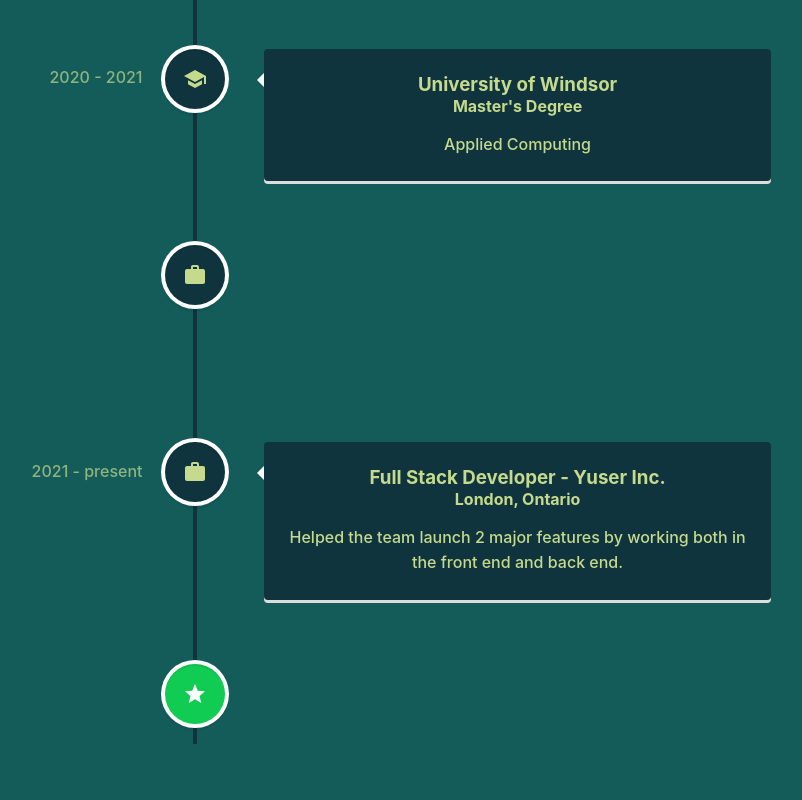
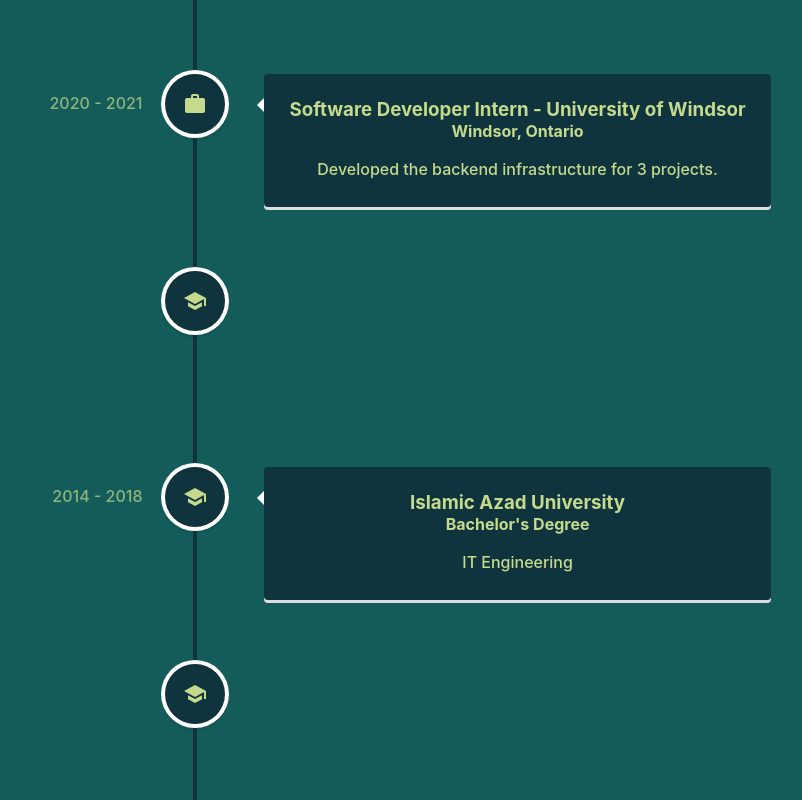
Before and after one commit to naderik/react-e-portfolio, a React (Create React App) app: page /experience in a window 1280 px wide. Shown: the part 280-1080 px from the top of the page, without its empty margins (445-1247 px from the left). Built offline with nearby package versions, Linux system fonts and the light colour scheme.

Commit message:
revert experience

```diff
--- a/src/pages/Experience.js
+++ b/src/pages/Experience.js
@@ -12,54 +12,6 @@
   return (
     <div className="experience">
       <VerticalTimeline lineColor="#0F343E">
-        <VerticalTimelineElement
-          className="vertical-timeline-element--education"
-          date="2014 - 2018"
-          contentStyle={{ background: "#0F343E", color: "#C5DA8D" }}
-          iconStyle={{ background: "#0F343E", color: "#C5DA8D" }}
-          icon={<SchoolIcon />}
-        >
-          <h3 className="vertical-timeline-element-title">
-            Islamic Azad University
-          </h3>
-          <h4 className="vertical-timeline-element-subtitle">
-            Bachelor's Degree
-          </h4>
-          <p>IT Engineering</p>
-        </VerticalTimelineElement>
-        <VerticalTimelineElement
-          className="vertical-timeline-element--education"
-          date="2020 - 2021"
-          contentStyle={{ background: "#0F343E", color: "#C5DA8D" }}
-          iconStyle={{ background: "#0F343E", color: "#C5DA8D" }}
-          icon={<SchoolIcon />}
-        >
-          <h3 className="vertical-timeline-element-title">
-            University of Windsor
-          </h3>
-
-          <h4 className="vertical-timeline-element-subtitle">
-            Master's Degree
-          </h4>
-
-          <p> Applied Computing </p>
-        </VerticalTimelineElement>
-        <VerticalTimelineElement
-          className="vertical-timeline-element--work"
-          date="2020 - 2021"
-          contentStyle={{ background: "#0F343E", color: "#C5DA8D" }}
-          iconStyle={{ background: "#0F343E", color: "#C5DA8D" }}
-          icon={<WorkIcon />}
-        >
-          <h3 className="vertical-timeline-element-title">
-            Software Developer - University of Windsor
-          </h3>
-          <h4 className="vertical-timeline-element-subtitle">
-            Windsor, Ontario
-          </h4>
-          <p>Developed the backend infrastructure for 3 projects.</p>
-        </VerticalTimelineElement>
-
         <VerticalTimelineElement
           className="vertical-timeline-element--work"
           date="2021 - present"
@@ -79,6 +31,69 @@
           </p>
         </VerticalTimelineElement>
         <VerticalTimelineElement
+          className="vertical-timeline-element--work"
+          date="2020 - 2021"
+          contentStyle={{ background: "#0F343E", color: "#C5DA8D" }}
+          iconStyle={{ background: "#0F343E", color: "#C5DA8D" }}
+          icon={<WorkIcon />}
+        >
+          <h3 className="vertical-timeline-element-title">
+            Software Developer Intern - University of Windsor
+          </h3>
+          <h4 className="vertical-timeline-element-subtitle">
+            Windsor, Ontario
+          </h4>
+          <p>Developed the backend infrastructure for 3 projects.</p>
+        </VerticalTimelineElement>
+
+        <VerticalTimelineElement
+          className="vertical-timeline-element--education"
+          date="2020 - 2021"
+          contentStyle={{ background: "#0F343E", color: "#C5DA8D" }}
+          iconStyle={{ background: "#0F343E", color: "#C5DA8D" }}
+          icon={<SchoolIcon />}
+        >
+          <h3 className="vertical-timeline-element-title">
+            University of Windsor
+          </h3>
+
+          <h4 className="vertical-timeline-element-subtitle">
+            Master's Degree
+          </h4>
+
+          <p> Applied Computing </p>
+        </VerticalTimelineElement>
+        <VerticalTimelineElement
+          className="vertical-timeline-element--education"
+          date="2014 - 2018"
+          contentStyle={{ background: "#0F343E", color: "#C5DA8D" }}
+          iconStyle={{ background: "#0F343E", color: "#C5DA8D" }}
+          icon={<SchoolIcon />}
+        >
+          <h3 className="vertical-timeline-element-title">
+            Islamic Azad University
+          </h3>
+          <h4 className="vertical-timeline-element-subtitle">
+            Bachelor's Degree
+          </h4>
+          <p>IT Engineering</p>
+        </VerticalTimelineElement>
+        <VerticalTimelineElement
+          className="vertical-timeline-element--education"
+          date="2010 - 2014"
+          contentStyle={{ background: "#0F343E", color: "#C5DA8D" }}
+          iconStyle={{ background: "#0F343E", color: "#C5DA8D" }}
+          icon={<SchoolIcon />}
+        >
+          <h3 className="vertical-timeline-element-title">
+            High School Diploma
+          </h3>
+          <h4 className="vertical-timeline-element-subtitle">
+            Bachelor's Degree
+          </h4>
+          <p>Mathematics</p>
+        </VerticalTimelineElement>
+        <VerticalTimelineElement
           iconStyle={{ background: 'rgb(16, 204, 82)', color: '#fff' }}
           icon={<StarIcon />}
         />
```
